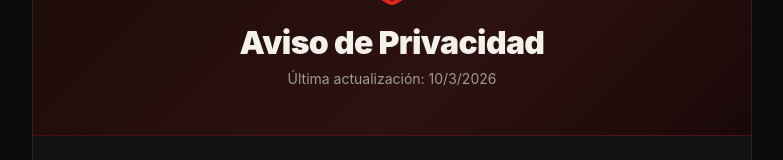
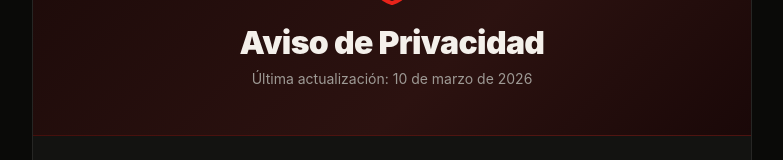
Before and after one commit to ektorromo-dev/rescue-chip, a Next.js app: page /privacy in a window 1280 px wide. Shown: the part 146-306 px from the top of the page, without its empty margins (248-1031 px from the left). Built offline with nearby package versions, Linux system fonts and the light colour scheme.

Commit message:
fix(landing+legal): landing links to #precios, static dates

```diff
--- a/src/app/page.tsx
+++ b/src/app/page.tsx
@@ -630,7 +630,7 @@ export default function Home() {
           </h1>
           <p className="hero-sub">RescueChip es el primer sistema de identificación médica prehospitalaria para motociclistas en México. Un chip NFC con tus datos vitales.</p>
           <div className="hero-actions">
-            <a href="/shop" className="btn-primary">Protege tu rodada — $349</a>
+            <a href="#precios" className="btn-primary">Protege tu rodada — $349</a>
             <a href="/profile/RSC-DEMO" target="_blank" className="btn-ghost" style={{
               display: 'inline-flex', alignItems: 'center', gap: '8px'
             }}>
@@ -950,7 +950,7 @@ export default function Home() {
           <h2 className="section-title">Tu chip llega en<br />3-5 días hábiles</h2>
           <p>Pago único. Sin suscripción. Envío incluido a todo México. Tu perfil activo desde el primer escaneo.</p>
           <div className="cta-actions">
-            <a href="/shop" className="btn-primary">Pedir mi RescueChip — $349</a>
+            <a href="#precios" className="btn-primary">Pedir mi RescueChip — $349</a>
           </div>
         </div>
       </section>
--- a/src/app/privacy/page.tsx
+++ b/src/app/privacy/page.tsx
@@ -11,7 +11,7 @@ export default function PrivacyPolicy() {
                     <ShieldCheck size={48} style={{ color: '#E8231A', margin: '0 auto 16px', display: 'block' }} />
                     <h1 style={{ fontSize: '32px', fontWeight: 900, color: '#F4F0EB', margin: '0 0 8px', letterSpacing: '-0.02em' }}>Aviso de Privacidad</h1>
                     <p style={{ color: '#9E9A95', fontSize: '14px', margin: 0 }}>
-                        Última actualización: {new Date().toLocaleDateString('es-MX')}
+                        Última actualización: 10 de marzo de 2026
                     </p>
                 </div>
 
--- a/src/app/terms/page.tsx
+++ b/src/app/terms/page.tsx
@@ -11,7 +11,7 @@ export default function TermsOfService() {
                     <Scale size={48} style={{ color: '#E8231A', margin: '0 auto 16px', display: 'block' }} />
                     <h1 style={{ fontSize: '32px', fontWeight: 900, color: '#F4F0EB', margin: '0 0 8px', letterSpacing: '-0.02em' }}>Términos de Servicio</h1>
                     <p style={{ color: '#9E9A95', fontSize: '14px', margin: 0 }}>
-                        Última actualización: {new Date().toLocaleDateString('es-MX')}
+                        Última actualización: 10 de marzo de 2026
                     </p>
                 </div>
 
```
